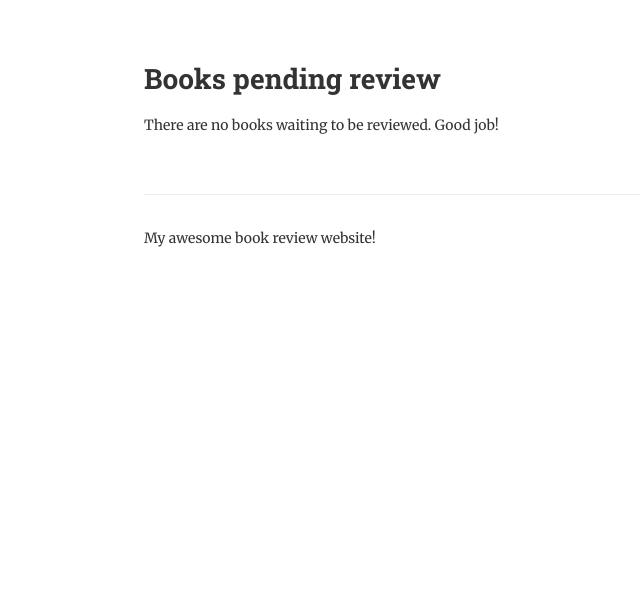
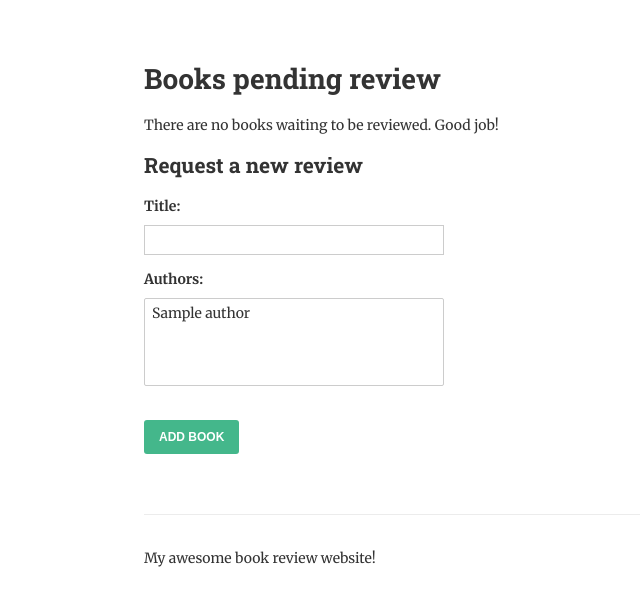
Before and after one commit to mywave76/new_rep, a Django app: page /review/ in a window 1280 px wide. Shown: the part 190-800 px from the top of the page, without its empty margins (46-686 px from the left). Run offline with Django 3.2, Linux system fonts and the light colour scheme; tables that the repository leaves empty hold one stand-in row (values such as "Sample post").

Commit message:
Add ModelForm for creating new book review request

```diff
--- a/books/forms.py
+++ b/books/forms.py
@@ -1,4 +1,5 @@
 from django import forms
+from .models import Book
 
 
 class ReviewForm(forms.Form):
@@ -20,3 +21,9 @@ class ReviewForm(forms.Form):
 		    'min_length': 'Please write at least 300 charaters (you have written %(show_value)s)'
 		}
 	)
+
+
+class BookForm(forms.ModelForm):
+	class Meta:
+		model = Book
+		fields = ['title', 'authors']
--- a/books/templates/list-to-review.html
+++ b/books/templates/list-to-review.html
@@ -25,4 +25,13 @@
 	{% else %}
 		<p>There are no books waiting to be reviewed.  Good job!</p>
 	{% endif %}
+
+	<h2>Request a new review</h2>
+
+	<form method="post">
+	    {% csrf_token %}
+	    {{ form.as_p }}
+	    <input type="submit" value="Add Book">
+	</form>
+
 {% endblock %}
--- a/books/views.py
+++ b/books/views.py
@@ -1,7 +1,7 @@
 from django.db.models import Count
 from django.shortcuts import get_object_or_404, redirect, render
 from django.views.generic import DetailView, View
-from .forms import ReviewForm
+from .forms import BookForm, ReviewForm
 from .models import Author, Book
 
 # Create your views here.
@@ -43,17 +43,34 @@ class AuthorDetail(DetailView):
 	template_name = 'author.html'
 
 
-def review_books(request):
+class ReviewList(View):
 	"""
 	List all of the books that we want to review.
 	"""
-	books = Book.objects.filter(date_reviewed__isnull=True).prefetch_related('authors')
+	def get(self, request):
+		books = Book.objects.filter(date_reviewed__isnull=True).prefetch_related('authors')
 
-	context = {
-		'books': books,
-	}
+		context = {
+			'books': books,
+			'form': BookForm,
+		}
 
-	return render(request, "list-to-review.html", context)
+		return render(request, "list-to-review.html", context)
+
+	def post(self, request):
+		form = BookForm(request.POST)
+		books = Book.objects.filter(date_reviewed__isnull=True).prefetch_related('authors')
+
+		if form.is_valid():
+			form.save()
+			return redirect('review-books')
+
+		context = {
+		    'form': form,
+		    'books': books,
+		}
+
+		return render(request, "list-to-review.html", context)
 
 
 def review_book(request, pk):
--- a/readit/urls.py
+++ b/readit/urls.py
@@ -17,7 +17,7 @@ from django.conf.urls import url
 from django.contrib import admin
 
 from books.views import (AuthorDetail, AuthorList, BookDetail,
-                         list_books, review_book, review_books)
+                         list_books, ReviewList, review_book)
 
 urlpatterns = [
     url(r'^admin/', admin.site.urls),
@@ -25,6 +25,6 @@ urlpatterns = [
     url(r'^authors/$', AuthorList.as_view(), name='authors'),
     url(r'^books/(?P<pk>[-\w]+)/$', BookDetail.as_view(), name='book-detail'),
     url(r'^authors/(?P<pk>[-\w]+)/$', AuthorDetail.as_view(), name='author-detail'),
-    url(r'^review/$', review_books, name='review-books'),
+    url(r'^review/$', ReviewList.as_view(), name='review-books'),
     url(r'^review/(?P<pk>[-\w]+)/$', review_book, name='review-book'),
 ]
```
